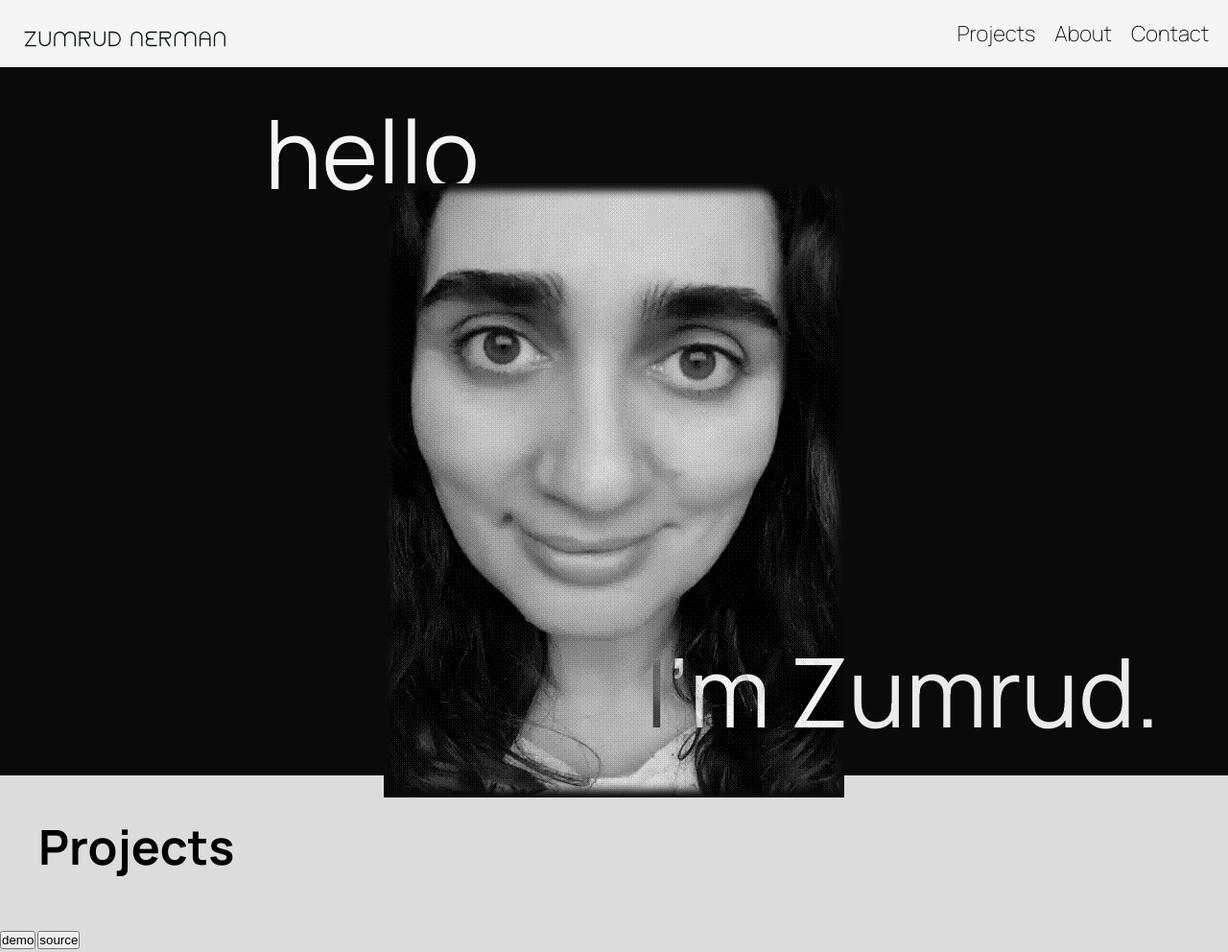
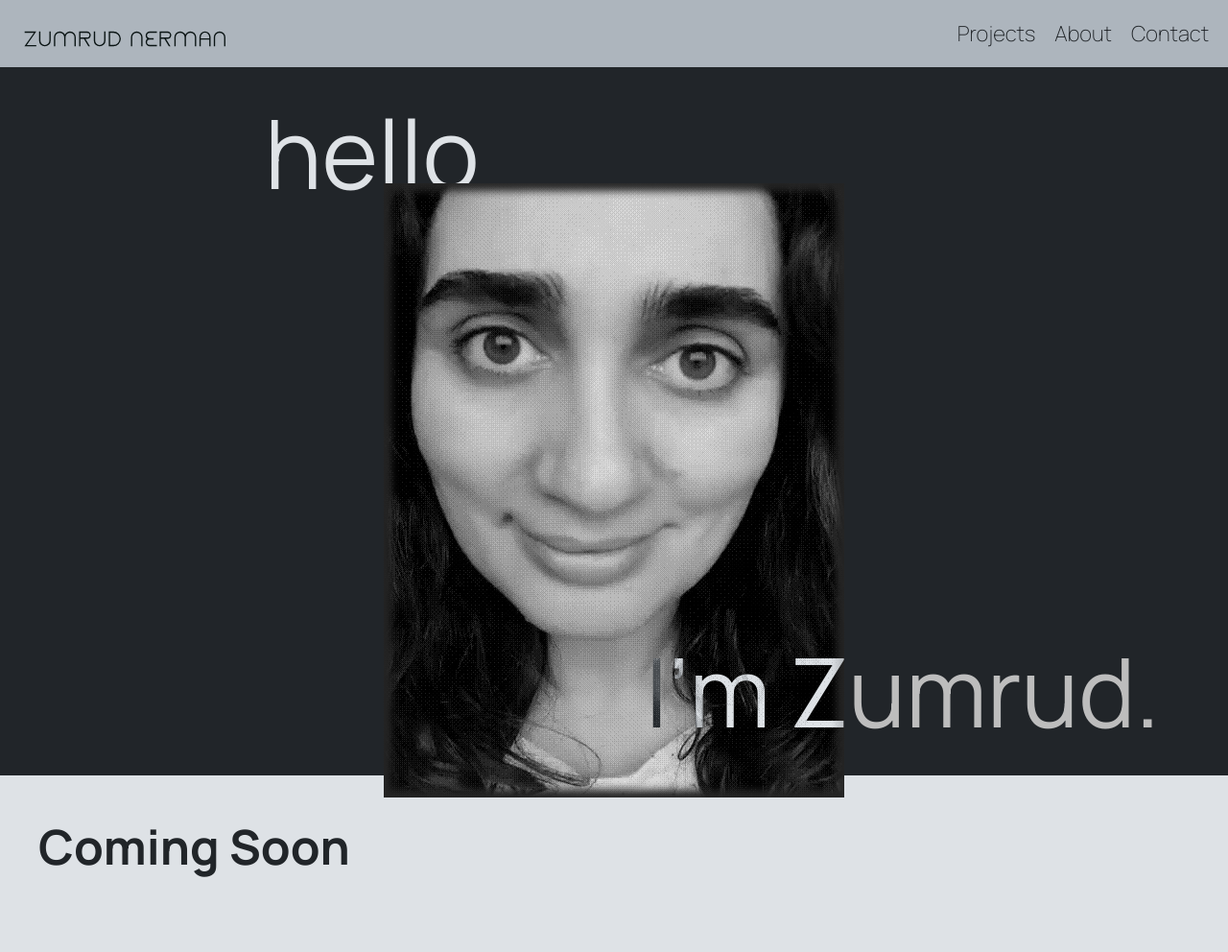
Before and after one commit to ZuuZaa/portfolio, a plain HTML site: page index.html in a window 1280 px wide. Shown: the top 992 px of the page at 96% size. Drawn offline with Linux system fonts and the light colour scheme.

Commit message:
coming soon

```diff
--- a/index.html
+++ b/index.html
@@ -45,14 +45,14 @@
       </div>
     </section>
     <section id="projects">
-      <h1 id="projects-title">Projects</h1>
-      <div id="projects-container">
+      <h1 id="projects-title">Coming Soon</h1>
+      <!-- <div id="projects-container">
         <div>
           <img src="" alt="">
         </div>
         <button>demo</button>
         <button>source</button>
-      </div>
+      </div> -->
     </section>
     <div style="height: 900px"></div>
 
--- a/src/css/style.css
+++ b/src/css/style.css
@@ -1,4 +1,19 @@
 @import url('https://fonts.googleapis.com/css2?family=Manrope:wght@200;300;400;700&display=swap');
+:root
+{
+ --white: #f8f9fa;
+ --light1: #e9ecef;
+ --light2: #dee2e6;
+ --light3: #ced4da;
+ --light4: #adb5bd;
+ --dark1: #6c757d;
+ --dark2: #495057;
+ --dark3: #343a40;
+ --black: #212529;
+}
+
+
+
 
 * {
   margin: 0;
@@ -8,11 +23,11 @@ html {
   font-size:62.5%;
 }
 body {
-  background-color: rgb(220, 220, 220);
+  background-color: var(--light2);
   font-family: 'Manrope', sans-serif;
 }
 nav {
-  background-color: rgb(245, 245, 245);
+  background-color: var(--light4);
   box-shadow: 0 1px 8px rgb(75, 75, 75);
 }
 .nav-header {
@@ -62,26 +77,26 @@ ul li a {
   font-weight: 100;
   font-size: 2.2rem;
   text-decoration: none;
-  color: rgb(10, 10, 10);
+  color: var(--black);
 }
 ul li a:hover {
-  color: rgb(204, 204, 204);
+  color: var(--white);
 }
 .fa-bars {
   position: fixed;
   top: 2rem;
   right: 2rem;
   font-size: 2.5rem;
-  color: rgb(10, 10, 10);
+  color: var(--black);
   transition: color 0.3s ease;
 }
 .fa-bars:hover {
-  color: rgb(204, 204, 204);
+  color: var(--white);
 }
 
 #hello {
-  background-color: rgb(10, 10, 10);
-  color: whitesmoke;
+  background-color: var(--black);
+  color: var(--light4);
   height:100%;
 }
 #h-wrapper {
@@ -100,7 +115,7 @@ ul li a:hover {
 #zumrud-tag {
   font-size: 2rem;
   overflow: hidden;
-  color: whitesmoke;
+  color: var(--light2);
   padding: 1rem;
 }
 @media (min-width: 400px){
@@ -136,12 +151,13 @@ ul li a:hover {
   width: 48rem;
   height: 64rem;
   filter: grayscale(100%);
-  box-shadow: 0 0 0.8rem 0.8rem rgb(10, 10, 10) inset;
+  box-shadow: 0 0 .8rem .8rem var(--black) inset;
 }
 
 #projects-title {
 font-size: 5rem;
 margin: 4rem;
+color: var(--black);
 }
 
 /* #divdiv {
```
